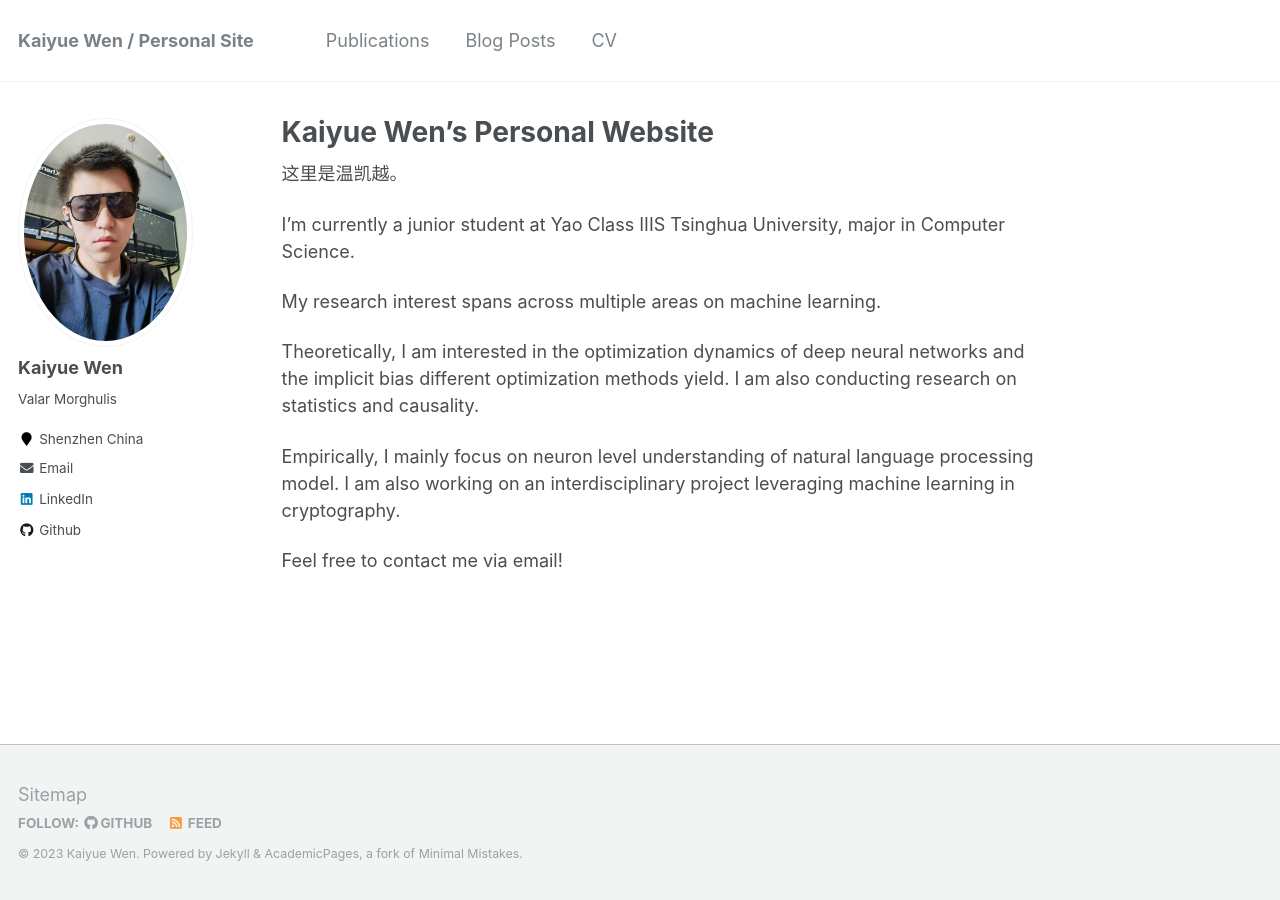
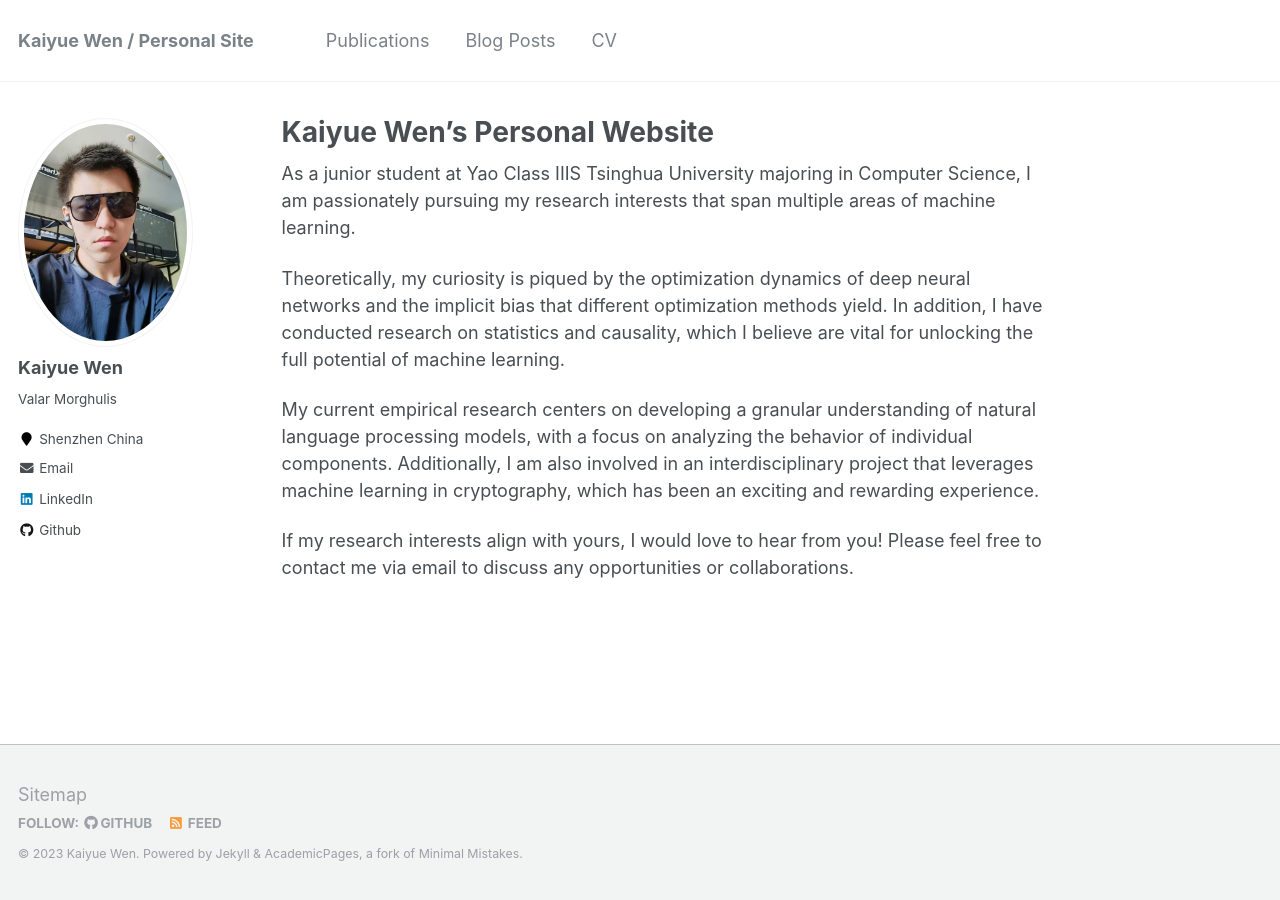
Before and after one commit to WhenWen/WhenWen.github.io, a Jekyll site: the page built from _pages/about.md, in a window 1280 px wide. Built offline with Jekyll 4.4.1, drawn with Linux system fonts in a browser that asks for light colours.

Commit message:
update intro

```diff
--- a/_pages/about.md
+++ b/_pages/about.md
@@ -7,17 +7,10 @@ redirect_from:
   - /about/
   - /about.html
 ---
+As a junior student at Yao Class IIIS Tsinghua University majoring in Computer Science, I am passionately pursuing my research interests that span multiple areas of machine learning.
 
-这里是温凯越。
+Theoretically, my curiosity is piqued by the optimization dynamics of deep neural networks and the implicit bias that different optimization methods yield. In addition, I have conducted research on statistics and causality, which I believe are vital for unlocking the full potential of machine learning.
 
-I'm currently a junior student at Yao Class IIIS Tsinghua University, major in Computer Science.
+My current empirical research centers on developing a granular understanding of natural language processing models, with a focus on analyzing the behavior of individual components. Additionally, I am also involved in an interdisciplinary project that leverages machine learning in cryptography, which has been an exciting and rewarding experience.
 
-My research interest spans across multiple areas on machine learning.
-
-Theoretically, I am interested in the optimization dynamics of deep neural networks and the implicit bias different optimization methods yield.
-I am also conducting research on statistics and causality.
-
-Empirically, I mainly focus on neuron level understanding of natural language processing model.
-I am also working on an interdisciplinary project leveraging machine learning in cryptography.
-
-Feel free to contact me via email!
+If my research interests align with yours, I would love to hear from you! Please feel free to contact me via email to discuss any opportunities or collaborations.
```
